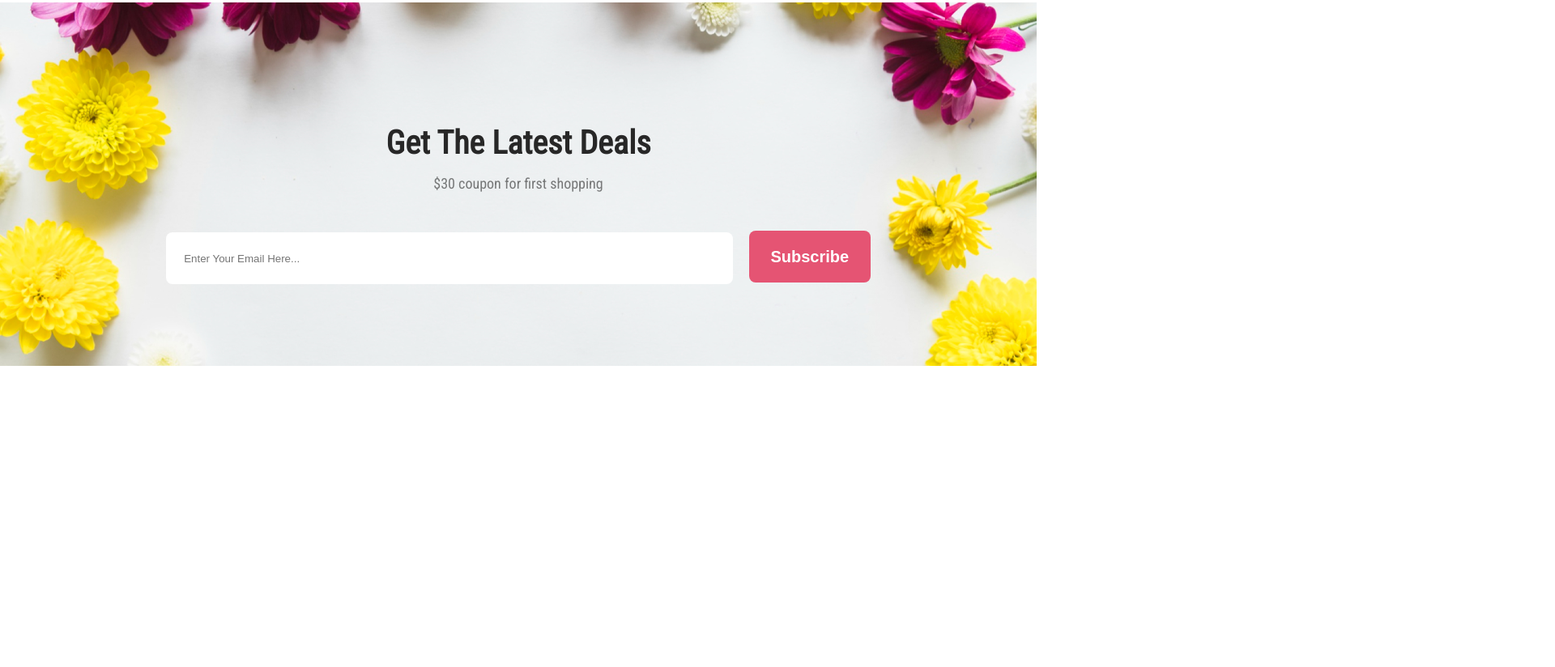
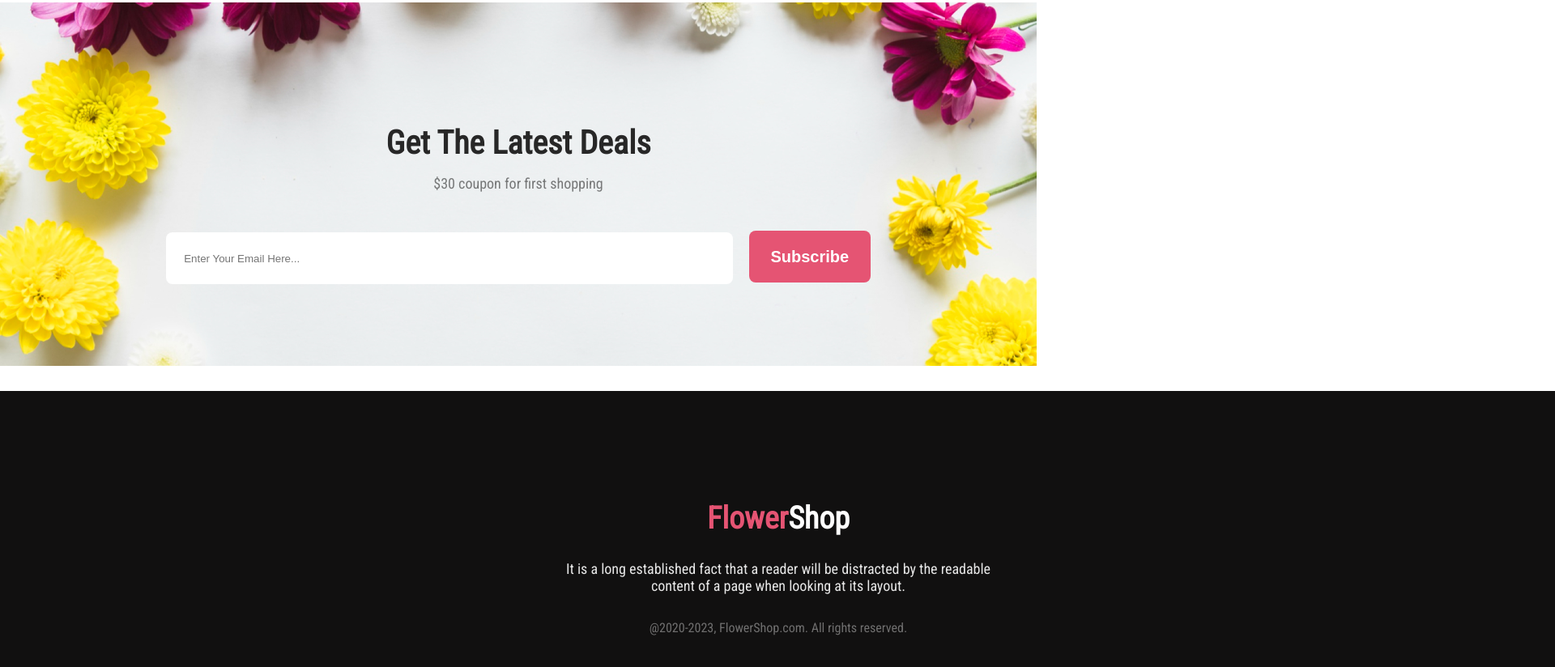
Before and after one commit to Git-Ratikul-Islam/Assignment-flower-shop, a plain HTML site: page index.html in a window 1280 px wide. Shown: the part 3353-4177 px from the top of the page at 81% size, 1920 px wide, since content can reach past the window. Before the commit the page ends 3836 px from the top, so only its background shows below. Drawn offline with Linux system fonts and the light colour scheme.

Commit message:
footer-part-added

```diff
--- a/index.html
+++ b/index.html
@@ -131,6 +131,15 @@
 
       </main>
       <footer>
+            <div class="center-all-text">
+                  <h1><span class="flower-text">Flower</span>Shop</h1>
+                  <p>It is a long established fact that a reader will be distracted by the
+                        readable <br> content of a page
+                        when
+                        looking at its layout.</p>
+                  <small class="copyright-text">@2020-2023, FlowerShop.com. All rights reserved. </small>
+            </div>
+
 
       </footer>
 
--- a/style.css
+++ b/style.css
@@ -324,3 +324,50 @@ body {
 ::placeholder {
       padding-left: 22px;
 }
+
+
+/* footer section starts here */
+
+footer {
+      text-align: center;
+      width: 1922px;
+      height: 449px;
+      background: #111010;
+      color: #FFFFFF;
+
+}
+
+.flower-text {
+      color: #E55473;
+      font-weight: 800;
+
+}
+
+footer h1 {
+      font-size: 38px;
+}
+
+
+footer p {
+      color: rgba(255, 255, 255, 0.90);
+      font-size: 18px;
+      font-style: normal;
+      font-weight: 400;
+      margin-top: 30px;
+      margin-bottom: 32px;
+}
+
+footer small {
+
+      color: rgba(255, 255, 255, 0.40);
+      font-size: 16px;
+      font-weight: 400;
+
+
+
+
+}
+
+.center-all-text {
+      padding-top: 135px;
+}
```
